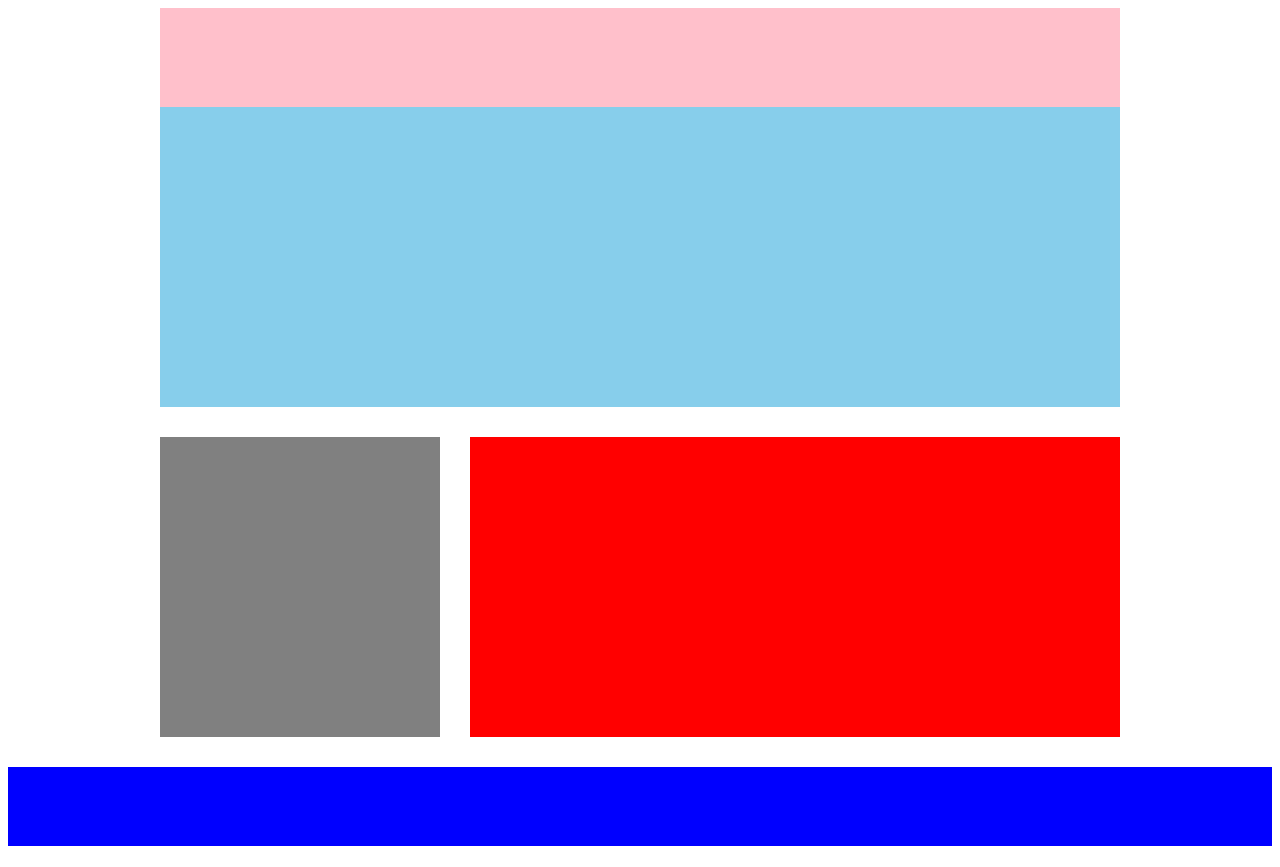
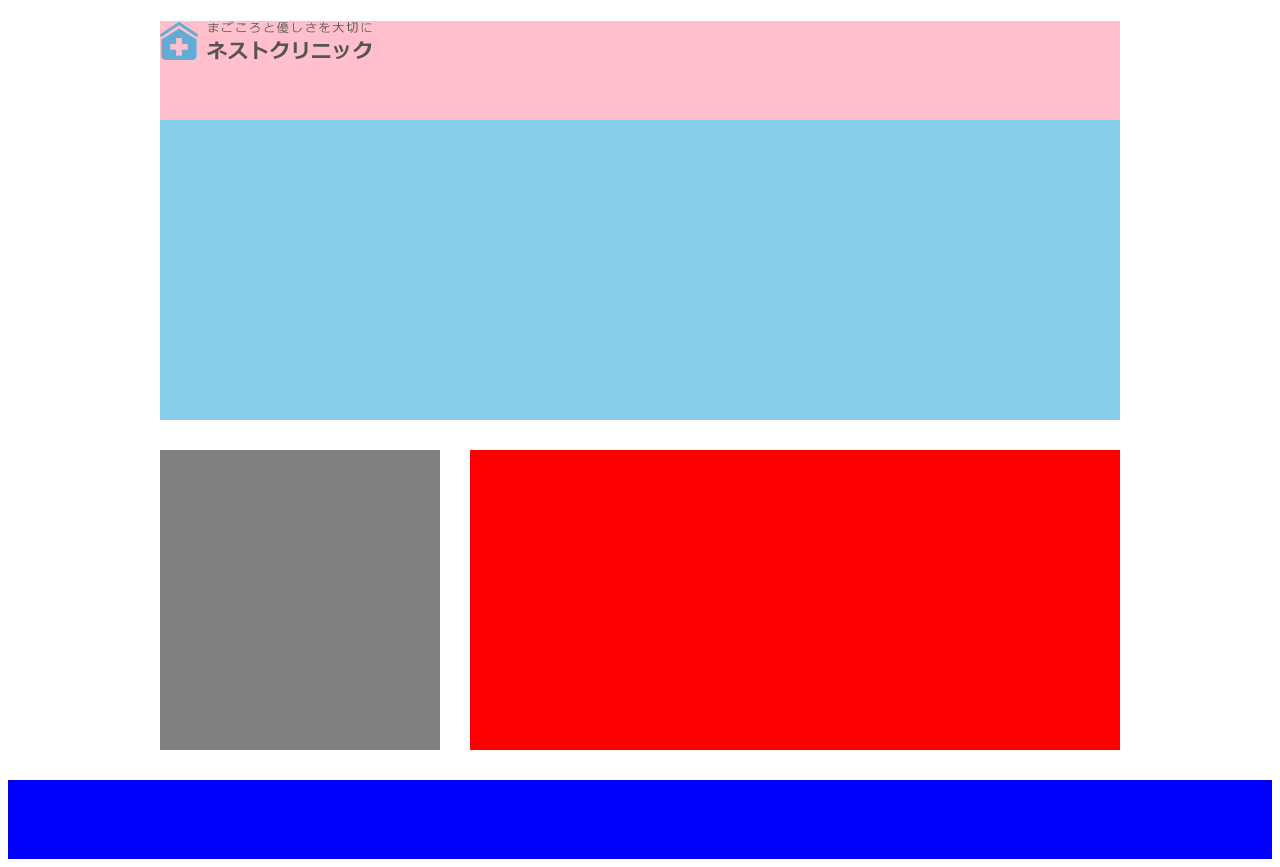
Before and after one commit to tokuyama-shouta/web, a plain HTML site: page index.html in a window 1280 px wide. Drawn offline with Linux system fonts and the light colour scheme.

Commit message:
logo表示

```diff
--- a/index.html
+++ b/index.html
@@ -13,7 +13,9 @@
   <div id="wrapper">
 
     <!-- headerここから -->
-    <header id="header"></header>
+    <header id="header">
+      <h1><img src="img/logo.png" alt=""></h1>
+    </header>
      <!-- headerここまで -->
 
     <!-- mainimageここから -->
```
Also changed, not shown: index.css (+6 -1 lines), img/icon_blog.png (added), img/icon_tel.png (added), img/icon_voice.png (added), img/logo.png (added), img/logo_footer.png (added), img/mainimage.jpg (added).
